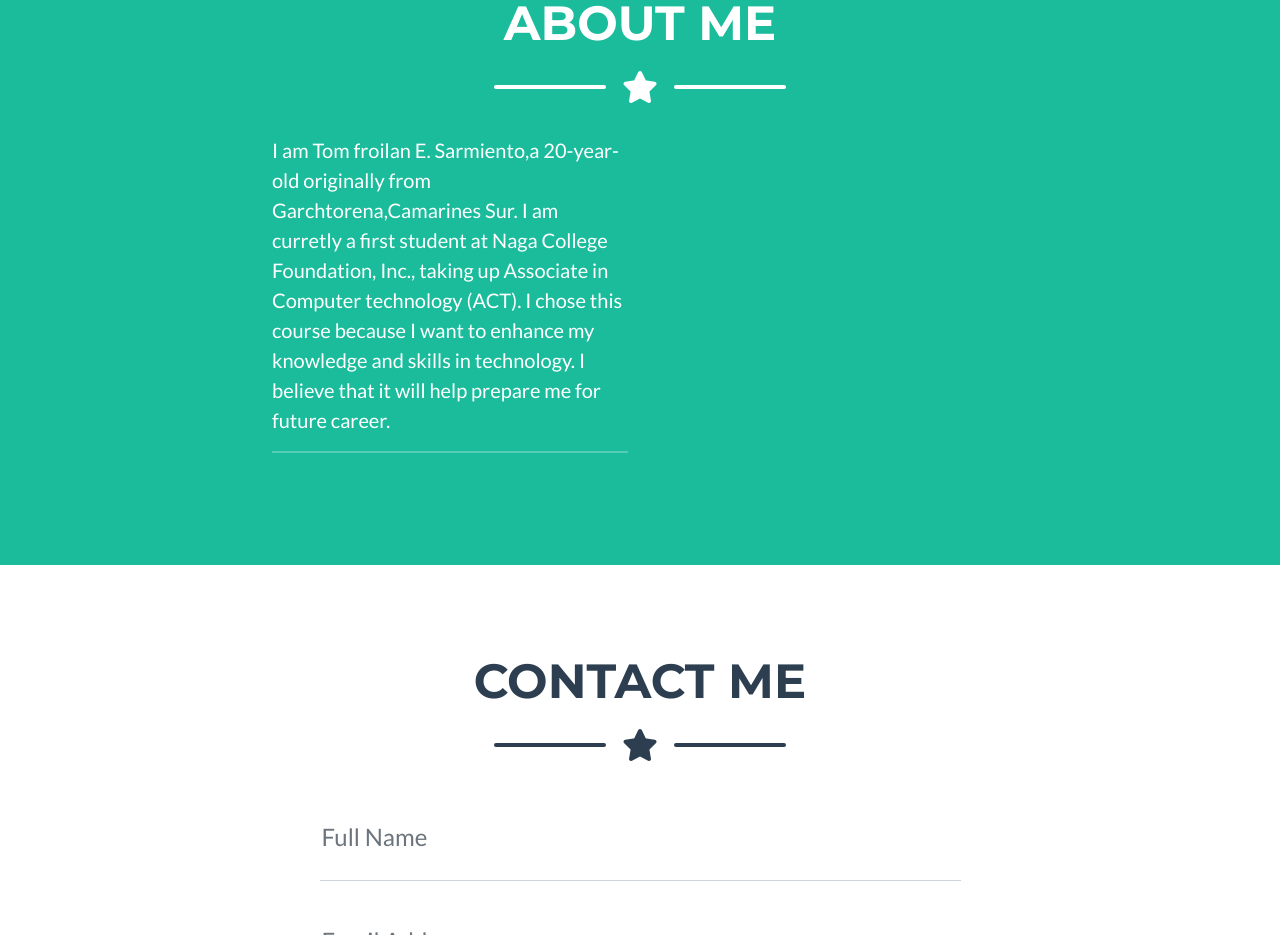
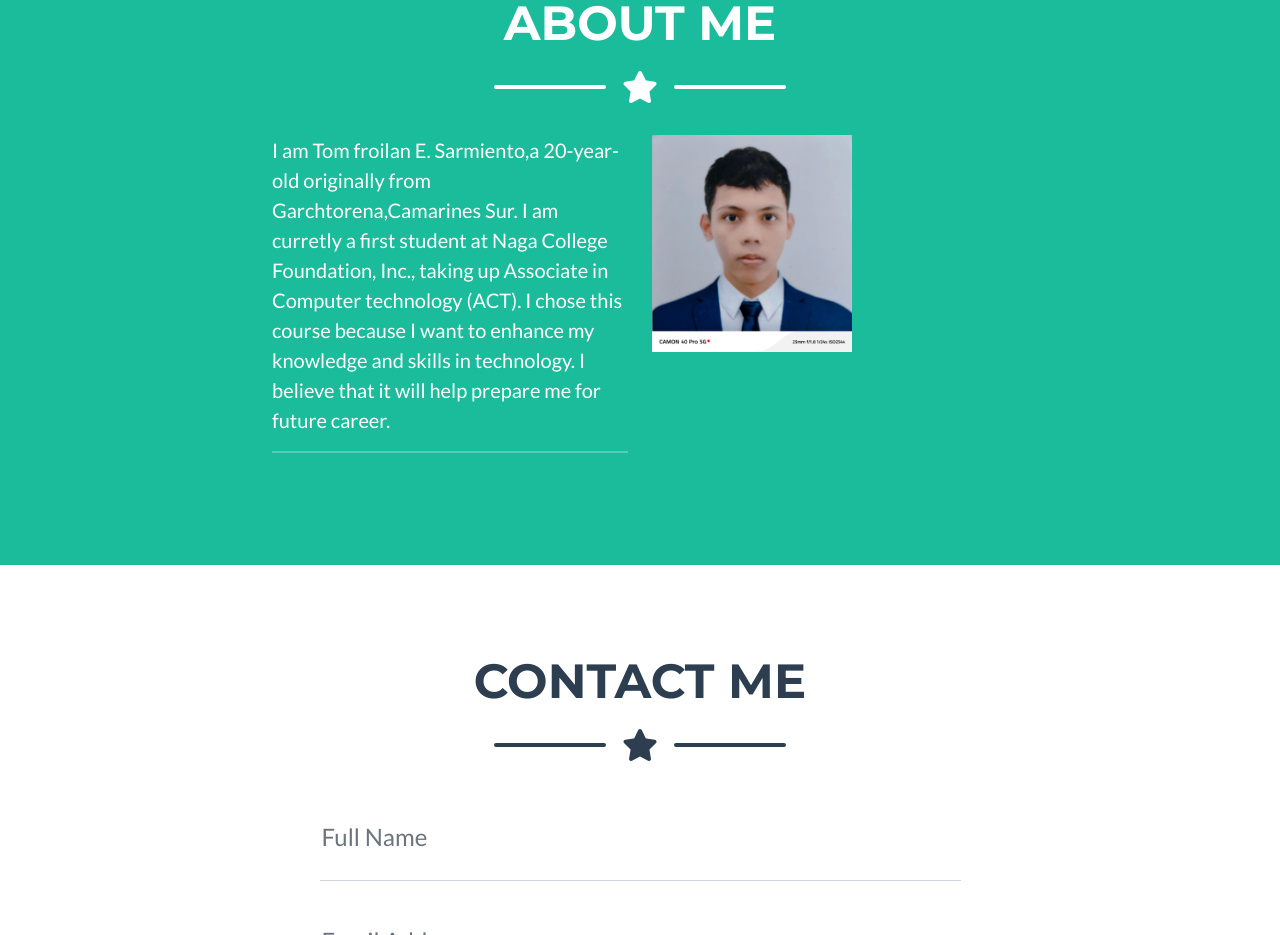
Before and after one commit to tfsarmiento-blip/Portfolio, a plain HTML site: page index.html in a window 1280 px wide. Shown: the part 1089-2024 px from the top of the page. Drawn offline with nearby package versions, Linux system fonts and the light colour scheme.

Commit message:
Update index.html

```diff
--- a/index.html
+++ b/index.html
@@ -153,7 +153,7 @@
 <hr></p>
                 </div>
                 <div class="col-lg-4 me-auto">
-                   <img src:"Tom.jpg" alt:"image">
+                   <img src="TOM.jpg" atl="my photo"width="200">
                 </div>
             </div>
         </div>
```
